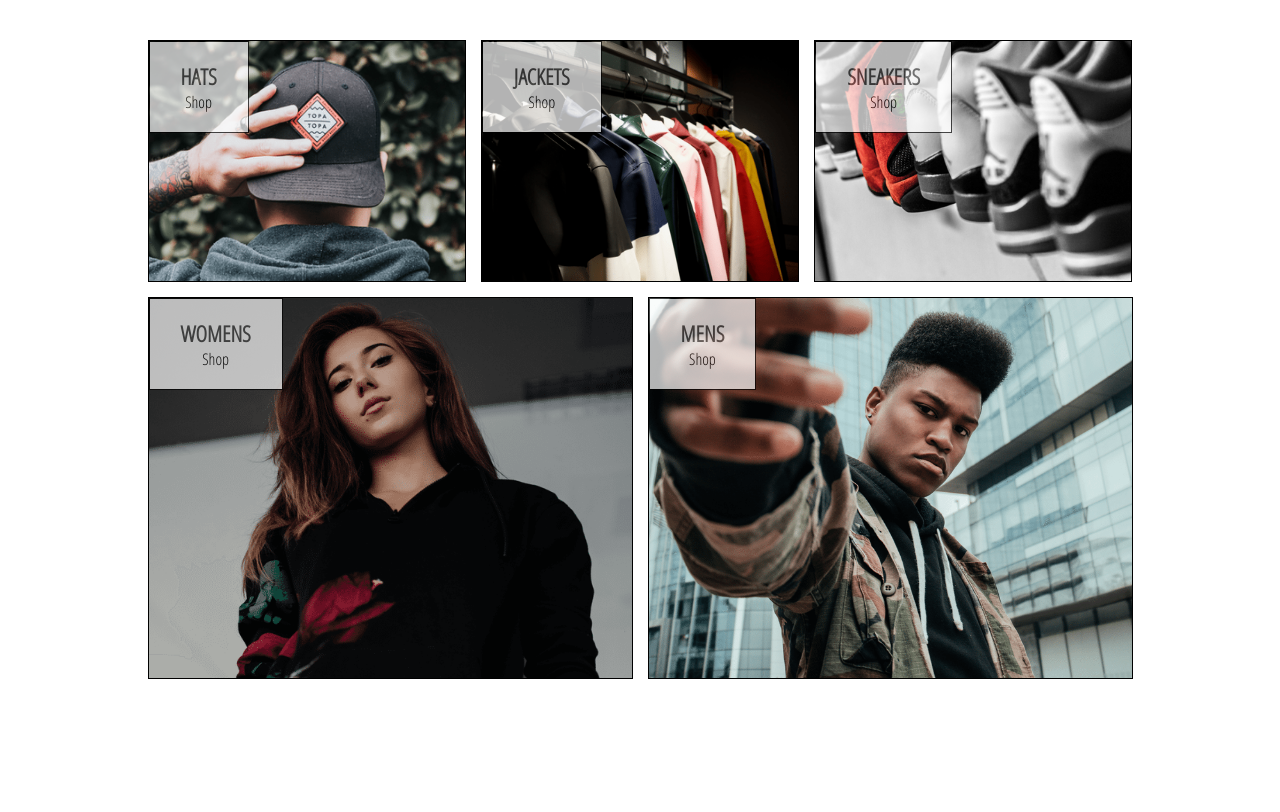
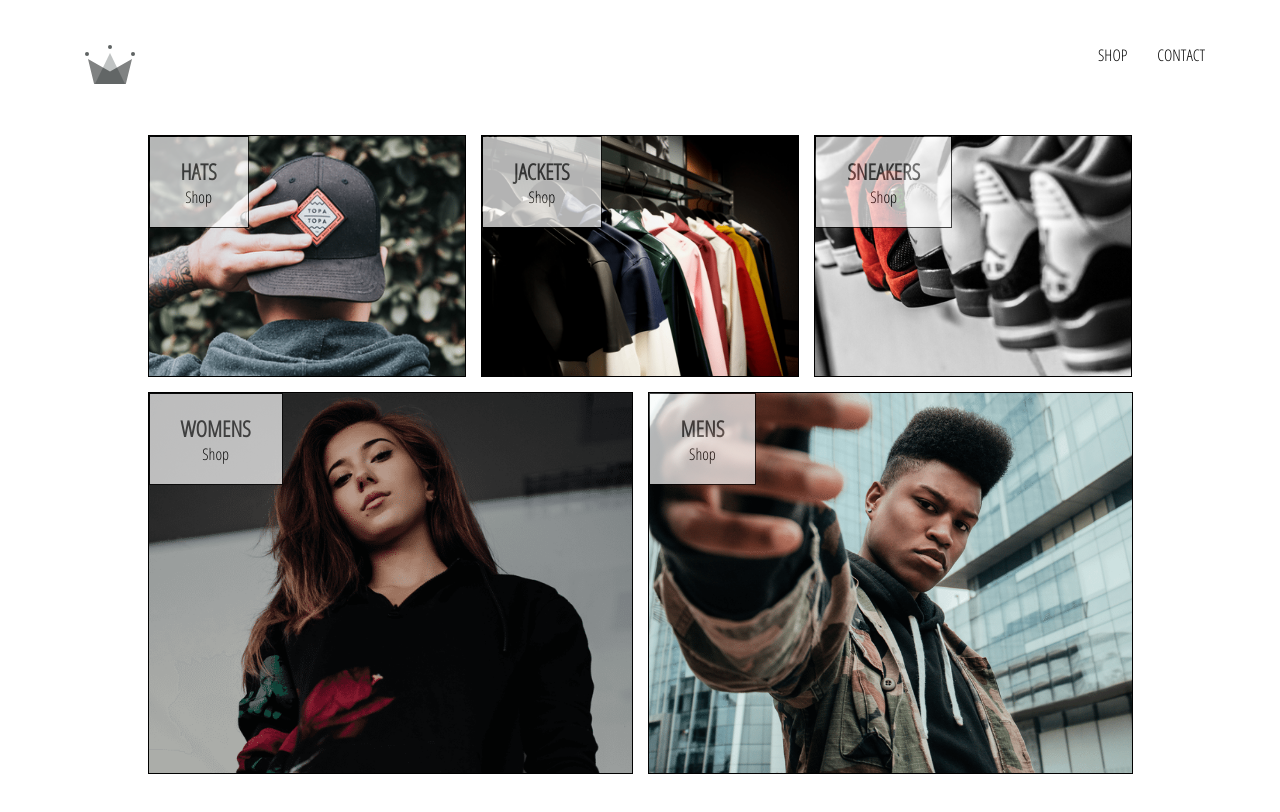
Before and after one commit to kaiqmo/crown-ecommerce, a React (Create React App) app: page / in a window 1280 px wide. Shown: the top 812 px of the page. Built offline with nearby package versions, Linux system fonts and the light colour scheme; the HTML template or start-up script is replaced by a standard one.

Commit message:
header component

```diff
--- a/src/App.css
+++ b/src/App.css
@@ -2,3 +2,7 @@
     font-family: 'Open Sans Condensed';
     padding: 20px 60px;
 }
+a{
+    text-decoration: none;
+    color:black;
+}
--- a/src/App.js
+++ b/src/App.js
@@ -6,10 +6,12 @@
 
 import ShopPage from './pages/shop/shop.component.jsx';
 
+import Header from './components/header-component/header-component.jsx';
 
 function App() {
   return (
     <div className="App">
+      <Header />
       <Switch>
         <Route exact path='/' component={Homepage} />
         <Route path='/shop' component={ShopPage} />
--- /dev/null
+++ b/src/components/header-component/header-component.jsx
@@ -0,0 +1,24 @@
+import React from 'react';
+import { Link } from 'react-router-dom';
+import './header.styles.scss';
+
+import {ReactComponent as Logo} from '../../assets/crown.svg';
+
+const Header = () =>(
+    <div className='header'>
+        <Link className='logo-container' to='/'>
+            <Logo className='logo' />
+        </Link>
+        <div className='options'>
+            <Link className='option' to='/shop'>
+                SHOP
+            </Link>
+            <Link className='option' to='/contact'>
+                CONTACT
+            </Link>
+        </div>
+    </div>
+
+);
+
+export default  Header;
--- /dev/null
+++ b/src/components/header-component/header.styles.scss
@@ -0,0 +1,25 @@
+.header {
+    height: 70px;
+    width: 100%;
+    display: flex;
+    justify-content: space-between;
+    margin-bottom: 25px;
+
+    .logo-container {
+      height: 100%;
+      width: 70px;
+      padding: 25px;
+    }
+
+    .options {
+      width: 50%;
+      height: 100%;
+      display: flex;
+      align-items: center;
+      justify-content: flex-end;
+
+      .option {
+        padding: 10px 15px;
+      }
+    }
+  }
```
Also changed, not shown: src/assets/crown.svg (added).
